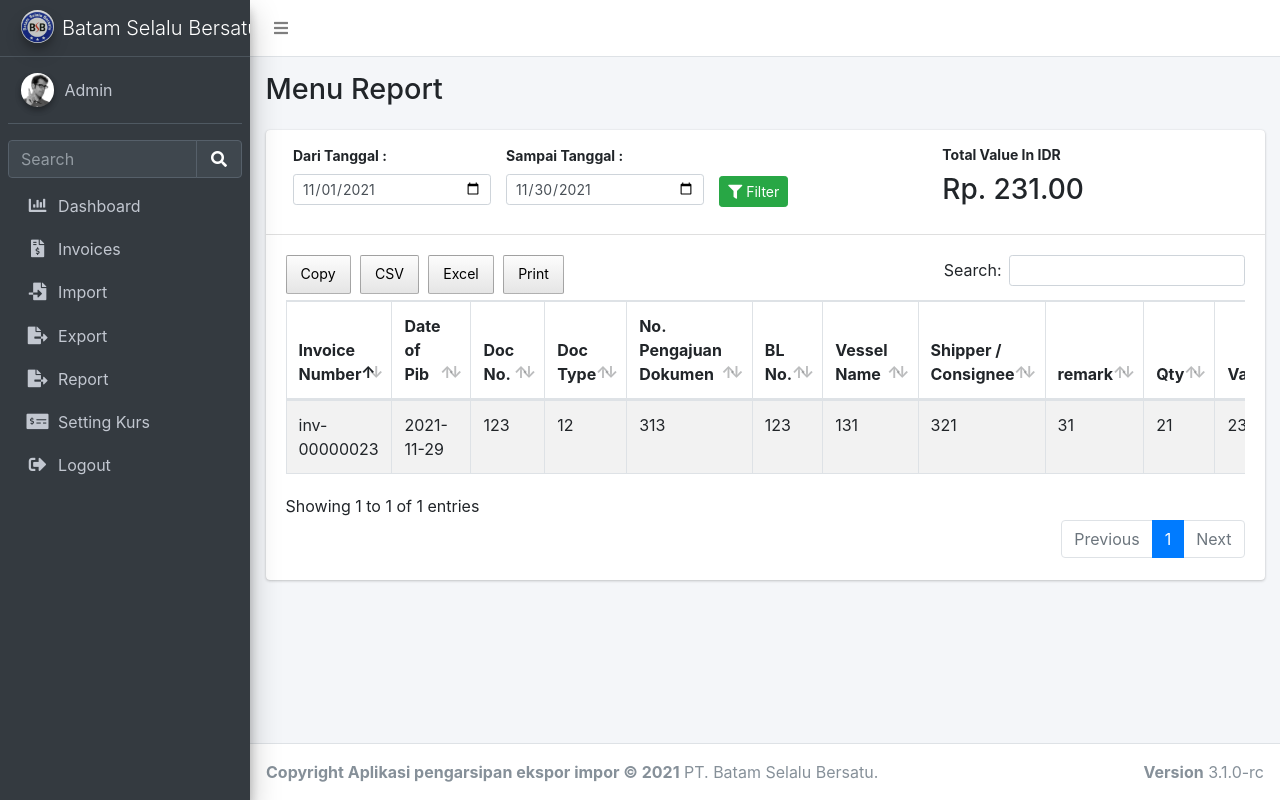
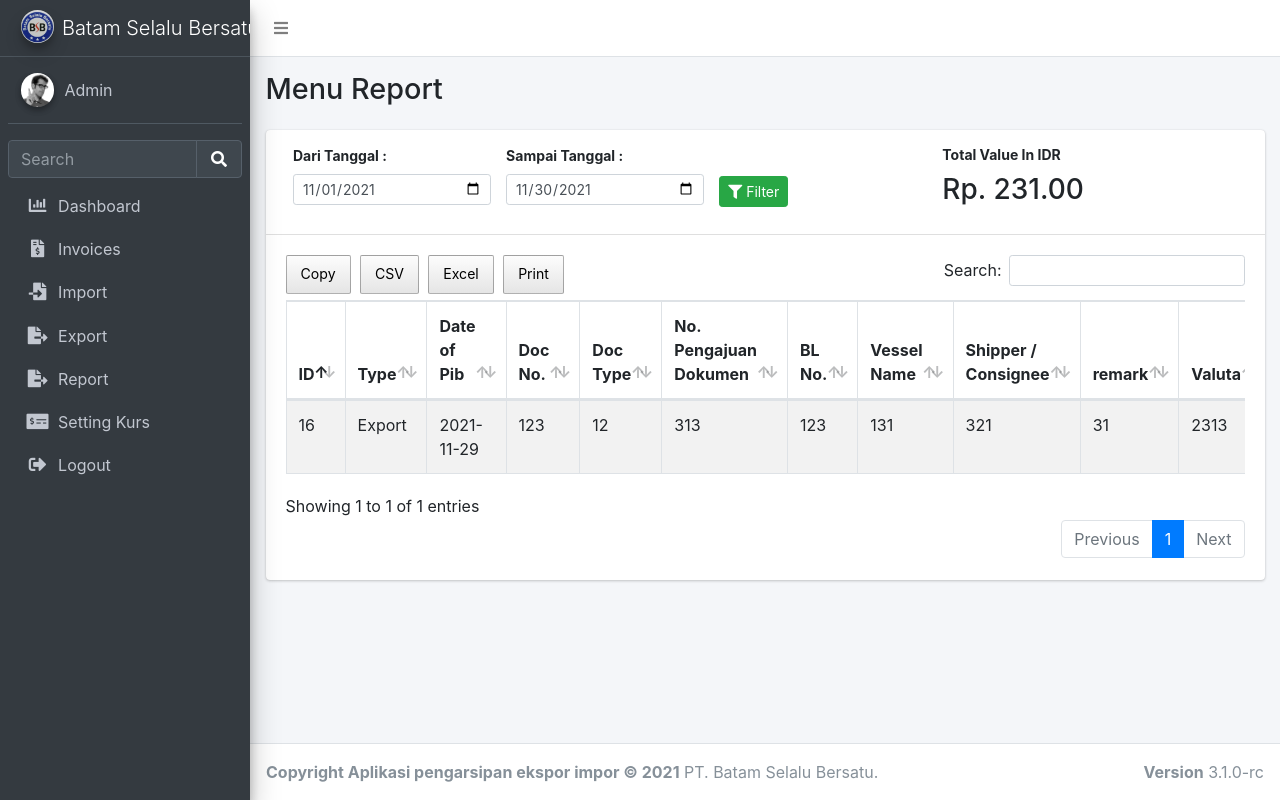
Before and after one commit to dimassyaiful/projectAdilla2021, a PHP site: page /html2pdf/page/view-report.php in a window 1280 px wide. Run offline with PHP 8.4, Linux system fonts and the light colour scheme; a user stored in the database is signed in; data comes from the database, SQL or seed files in the repository; data that the repository does not hold is empty; some libraries are stand-ins or nearby versions.

Commit message:
fix bugs

```diff
--- a/ajax/data-report.php
+++ b/ajax/data-report.php
@@ -8,7 +8,8 @@ foreach ($datas as $data):
     $total = $total + $data->valueIdr;
     ?>
         <tr>
-            <td><?=$data->idInvoices;?></td>
+            <td><?=$data->id;?></td>
+            <td><?=ucfirst($data->type);?></td>
             <td><?=$data->dateOfPib;?></td>
             <td><?=$data->docNo;?></td>
             <td><?=$data->docType;?></td>
@@ -17,11 +18,10 @@ foreach ($datas as $data):
             <td><?=$data->vesselName;?></td>
             <td><?=$data->shipper;?></td>
             <td><?=$data->remark;?></td>
-            <td><?=number_format($data->qty,0,",",".");?></td>
             <td><?=$data->valuta;?></td>
+            <td><?=number_format($data->kurs, 2,",",".");?> </td>
             <td><?=number_format($data->value, 2,",",".");?> </td>
             <td>Rp. <?=number_format($data->valueIdr, 2,",",".");?></td>
-            <td><?=ucfirst($data->type);?></td>
         </tr>
 	 <?php endforeach; ?>
 
--- a/ajax/edit-data-export.php
+++ b/ajax/edit-data-export.php
@@ -76,8 +76,8 @@ function dropdownKursSelected($val1,$val2,$value,$valueIdr){
                 <input type="text" name="consignee" value="<?=$data->consignee;?>" class="form-control" required>
             </div>
             <div class="form-group">
-                <label class="labelRequired" for="remark">Remark</label>
-                <input type="text" name="remark" value="<?=$data->remark;?>" class="form-control" required>
+                <label class="" for="remark">Remark</label>
+                <input type="text" name="remark" value="<?=$data->remark;?>" class="form-control">
             </div>
 
              <div class="form-group">
--- a/ajax/edit-data-import.php
+++ b/ajax/edit-data-import.php
@@ -74,8 +74,8 @@ function dropdownKursSelected($val1,$val2,$value,$valueIdr){
                 <input type="text" name="shipper" value="<?=$data->shipper;?>" class="form-control" required>
             </div>
             <div class="form-group">
-                <label class="labelRequired" for="remark">Remark</label>
-                <input type="text" name="remark" value="<?=$data->remark;?>" class="form-control" required>
+                <label class="" for="remark">Remark</label>
+                <input type="text" name="remark" value="<?=$data->remark;?>" class="form-control">
             </div>
              <div class="form-group">
                             <label class="labelRequired" for="valuta">Valuta</label>
--- a/class/Report.class.php
+++ b/class/Report.class.php
@@ -18,7 +18,7 @@ class Report
     public function getData($startDate, $endDate)
     {
         try {
-            $this->sql = "SELECT * FROM tbl_invoices as i JOIN (SELECT * FROM tbl_import  where dateOfPib >= '$startDate' and dateOfPib <= '$endDate' UNION SELECT * FROM tbl_export  where dateOfPib >= '$startDate' and dateOfPib <= '$endDate' ) as ie ON i.id = ie.idInvoices";
+            $this->sql = "SELECT *, 'Import' as type FROM tbl_import  where dateOfPib >= '$startDate' and dateOfPib <= '$endDate' UNION SELECT *, 'Export' as type FROM tbl_export  where dateOfPib >= '$startDate' and dateOfPib <= '$endDate'";
             $this->statement = $this->conn->prepare($this->sql);
             if (!$this->statement->execute()) return false;
             $results = array();
--- a/page/view-export.php
+++ b/page/view-export.php
@@ -145,8 +145,8 @@ $dataKurs = $kurs->getData();
                             <input type="text" name="consignee" id="consignee" class="form-control" required>
                         </div>
                         <div class="form-group">
-                            <label class="labelRequired" for="remark">Remark</label>
-                            <input type="text" name="remark" id="remark" class="form-control" required>
+                            <label class="" for="remark">Remark</label>
+                            <input type="text" name="remark" id="remark" class="form-control" >
                         </div>
                         <div class="form-group">
                             <label class="labelRequired" for="valuta">Valuta</label>
--- a/page/view-import.php
+++ b/page/view-import.php
@@ -155,8 +155,8 @@ $dataKurs = $kurs->getData();
                             <input type="text" name="shipper" id="shipper" class="form-control" required>
                         </div>
                         <div class="form-group">
-                            <label class="labelRequired" for="remark">Remark</label>
-                            <input type="text" name="remark" id="remark" class="form-control" required>
+                            <label class="" for="remark">Remark</label>
+                            <input type="text" name="remark" id="remark" class="form-control" >
                         </div>
 
                         <div class="form-group">
--- a/page/view-report.php
+++ b/page/view-report.php
@@ -58,7 +58,8 @@ include '../class/Report.class.php';
                             <table id="example" class="table table-striped table-bordered" style="width:100%">
                                 <thead>
                                     <tr>
-                                        <th>Invoice Number</th>
+                                        <th>ID</th>
+                                        <th>Type</th>
                                         <th>Date of Pib</th>
                                         <th>Doc No.</th>
                                         <th>Doc Type</th>
@@ -67,18 +68,17 @@ include '../class/Report.class.php';
                                         <th>Vessel Name</th>
                                         <th>Shipper / Consignee</th>
                                         <th>remark</th>
-                                        <th>Qty</th>
                                         <th>Valuta</th>
+                                        <th>Kurs</th>
                                         <th>Value</th>
                                         <th>Value in IDR</th>
-                                        <th>Type</th>
                                     </tr>
                                 </thead>
                                 <tbody id="tbBody">
                                 </tbody>
                                 <tfoot style="display: none;">
                                 <tr>
-                                    <th colspan=11> </th>
+                                    <th colspan=12> </th>
                                     <th align="right"> Total: </th>
                                     <th class="totalValue"> </th>
                                 </tr>
@@ -203,7 +203,7 @@ include '../class/Report.class.php';
                     extend: 'excel',
                     title: function () { return `Report Import & Export Tanggal ${a} - ${b}`; },
                     exportOptions: {
-                        columns: [ 0, 1, 2, 3,4,5,6,7,8,9,10,11,12,13 ]
+                        columns: [ 0, 1, 2, 3,4,5,6,7,8,9,10,11,12,13  ]
                     }, footer: true
                 },
                 {
```
